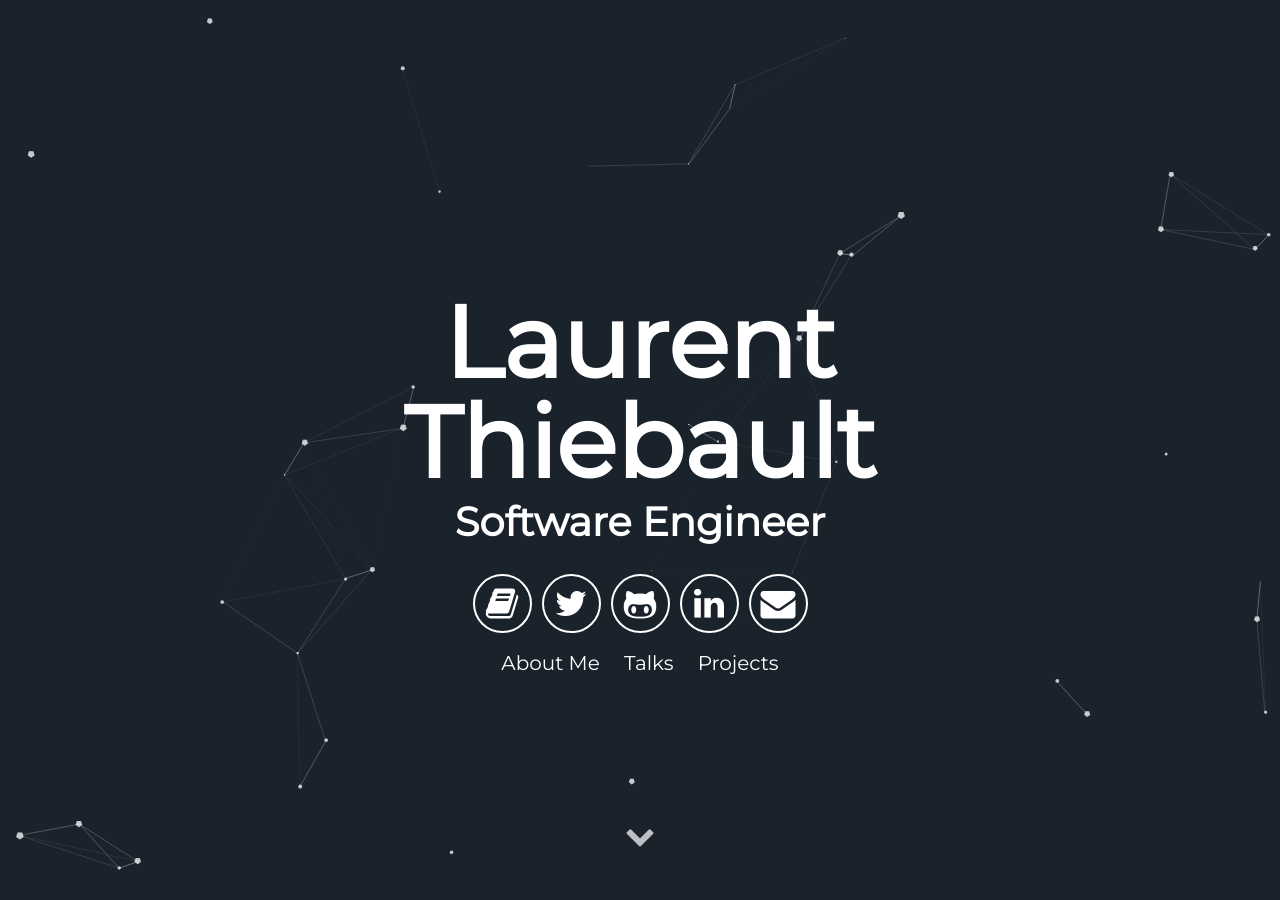
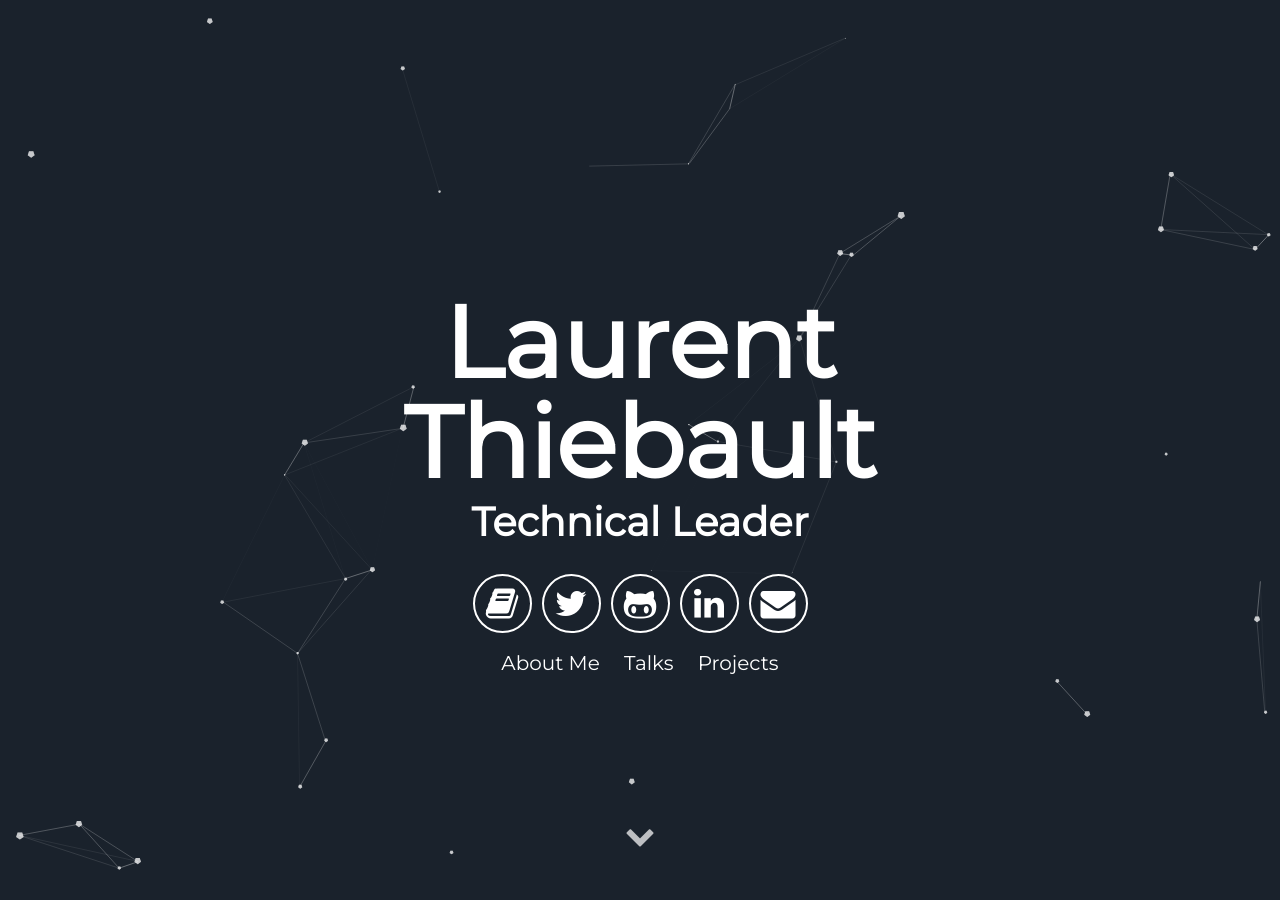
Before and after one commit to websiteinspiration/lauthieb.github.io, a Jekyll site: the page built from index.html, in a window 1280 px wide and 900 px high. Built offline with Jekyll 4.4.1, drawn with Linux system fonts in a browser that asks for light colours.

Commit message:
Update _config.yml

```diff
--- a/_config.yml
+++ b/_config.yml
@@ -1,5 +1,5 @@
 # Site settings
-title: Laurent Thiebault - Software Engineer
+title: Laurent Thiebault - Technical Leader
 description: eat(); sleep(); code(); repeat();
 # baseurl: "/particle" # the subpath of your site, e.g. /blog
 # url: "localhost:3000" # the base hostname & protocol for your site e.g. http://willianjusten.com.br
@@ -10,7 +10,7 @@
 Indeed, passionate about IT, I like to keep abreast of new developments in the field, whether technical (languages, methods and work environment) or leisure (innovation, general public, hi-tech).
 Young, dynamic and voluntary, I love to live my passion by participating in innovative projects while sharing my knowledge."
 
-user_title: Software Engineer
+user_title: Technical Leader
 
 # Google-analytics
 google-analytics:
```
